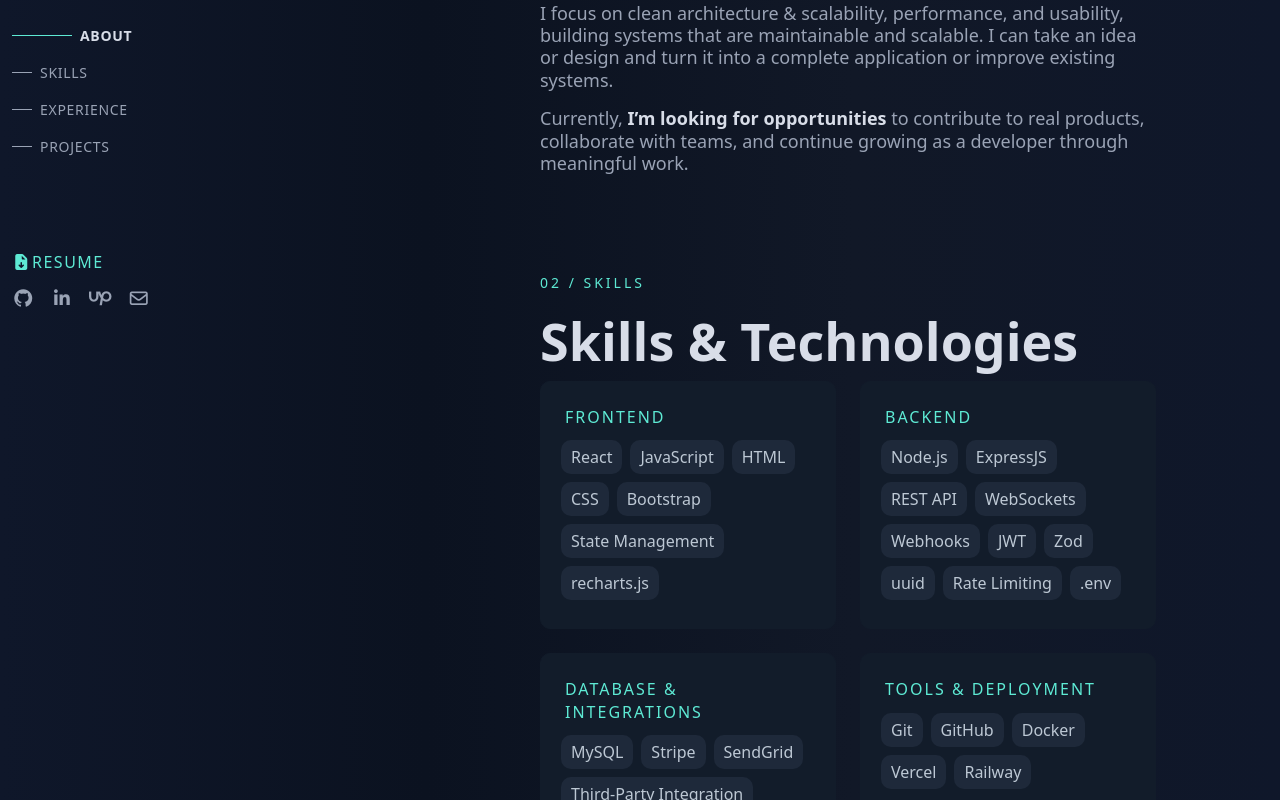
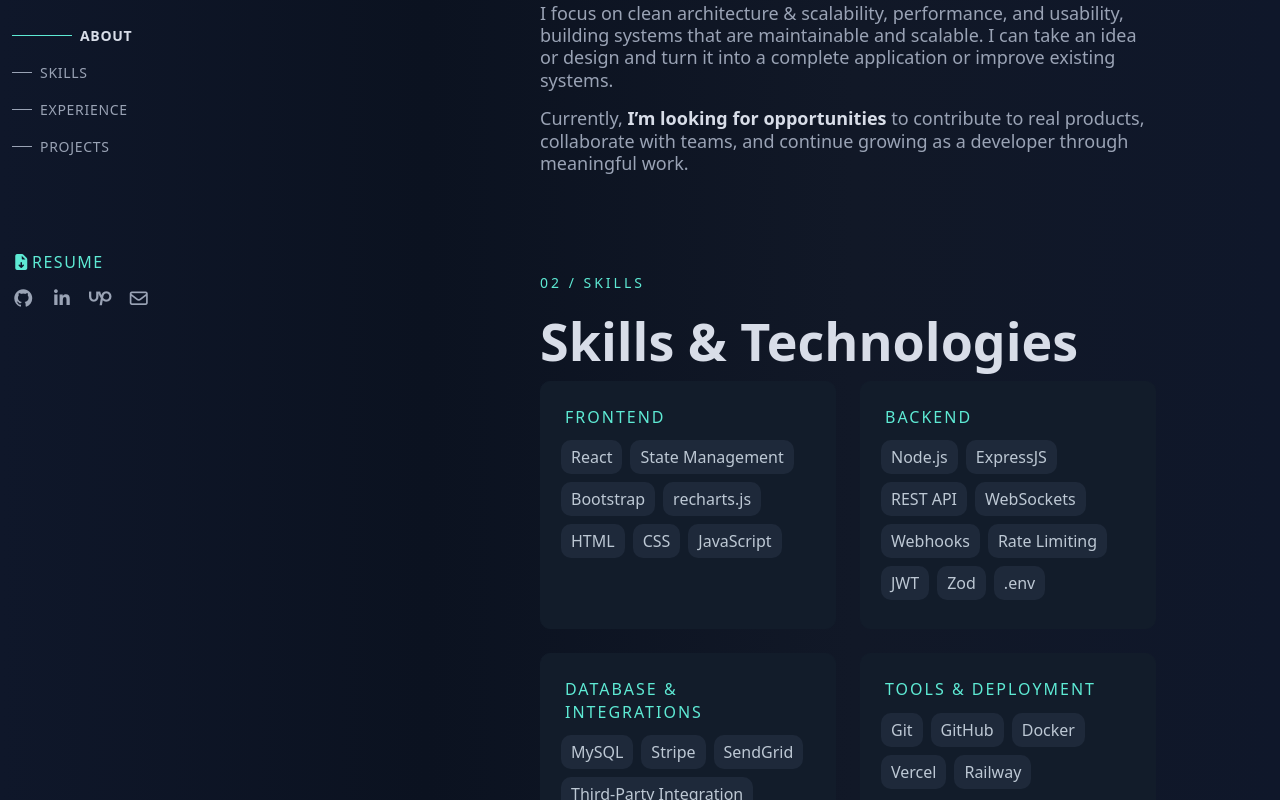
Before and after one commit to Apridonidze/portfolio-app, a React (Vite) app: page / in a window 1280 px wide. Shown: the part 376-1176 px from the top of the page. Built offline with nearby package versions, Linux system fonts and the light colour scheme; no server answers.

Commit message:
fix : fixed skillset positions

```diff
--- a/src/container/Skills.jsx
+++ b/src/container/Skills.jsx
@@ -17,12 +17,12 @@ export default function Skills({ setActiveSection }){
             title: 'Frontend',
             skills: [
             'React',
-            'JavaScript',
+            'State Management',
+            'Bootstrap',
+            'recharts.js',
             'HTML',
             'CSS',
-            'Bootstrap',
-            'State Management',
-            'recharts.js'
+            'JavaScript',
             ]
         },
         {
@@ -33,10 +33,9 @@ export default function Skills({ setActiveSection }){
             'REST API',
             'WebSockets',
             'Webhooks',
+            'Rate Limiting',
             'JWT',
             'Zod',
-            'uuid',
-            'Rate Limiting',
             '.env',
             ]
         },
```
